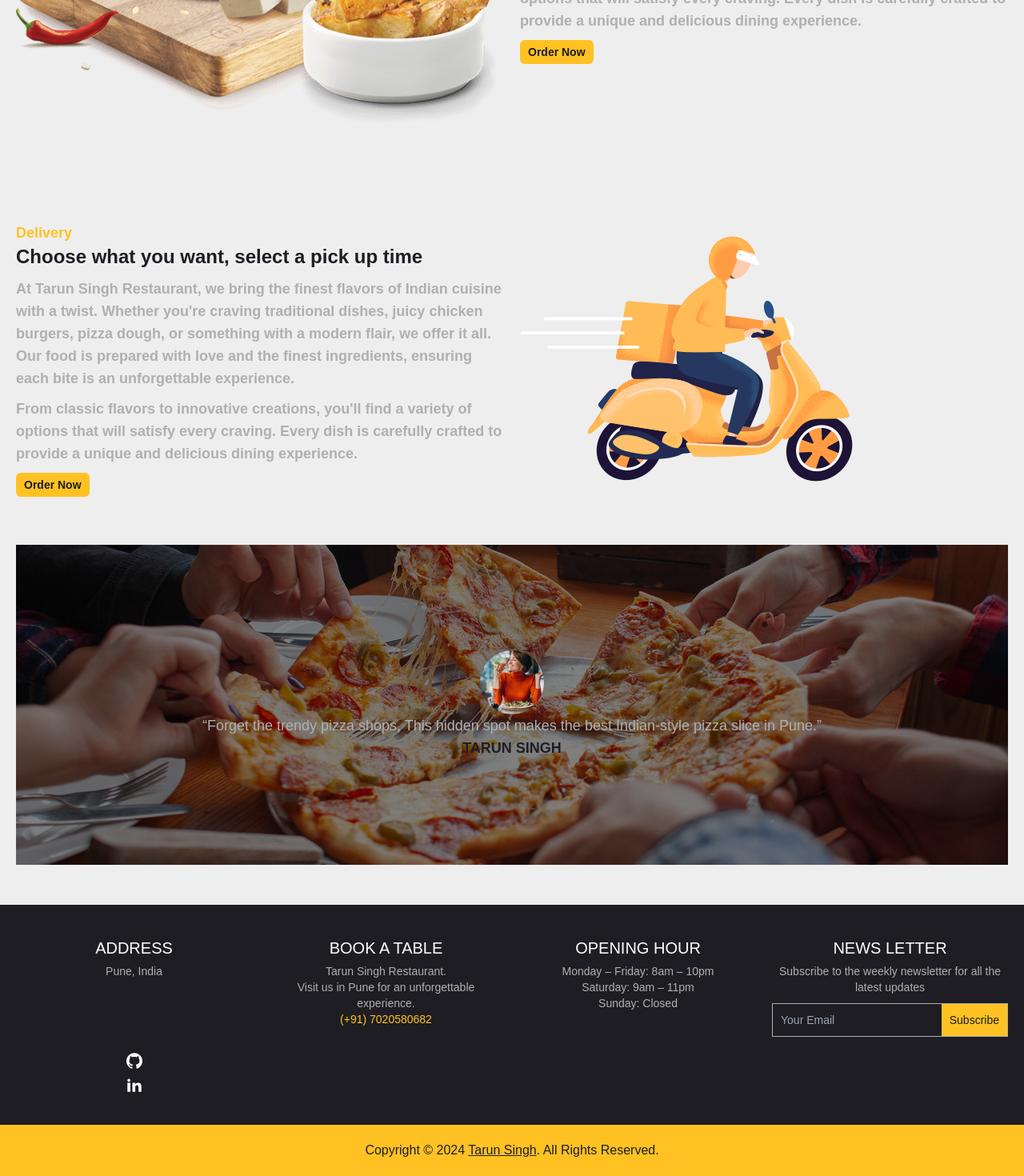
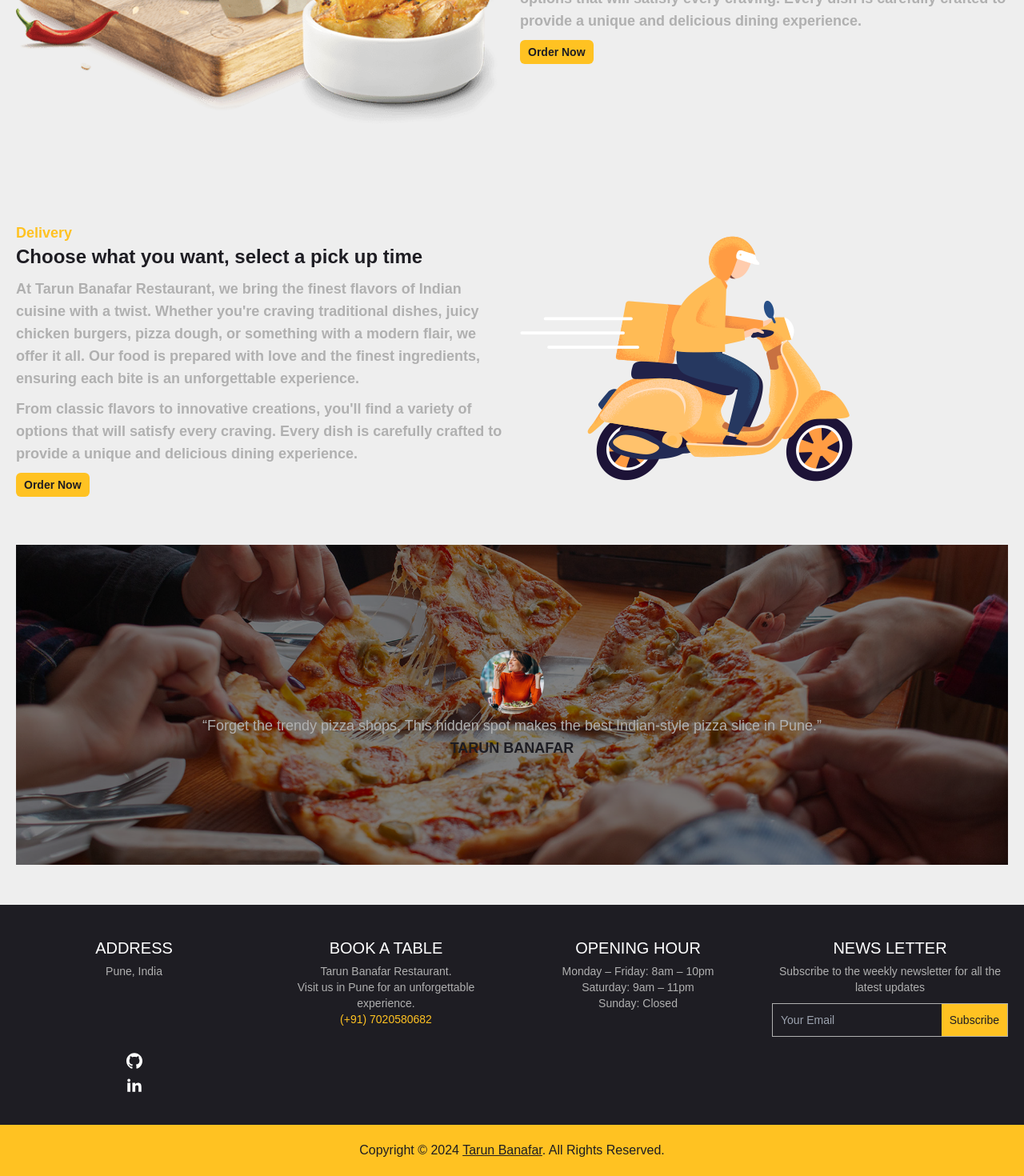
Before and after one commit to YashMishra0101/Food-Delivery-Website, a React (Vite) app: page / in a window 1280 px wide. Shown: the part 1173-2643 px from the top of the page at 80% size. Built offline with nearby package versions, Linux system fonts and the light colour scheme.

Commit message:
minor changes for client

```diff
--- a/src/components/Footer.jsx
+++ b/src/components/Footer.jsx
@@ -18,7 +18,7 @@ function Footer() {
             <div>
               <h5 className="mb-[5px] text-xl uppercase">Book A Table</h5>
               <p className="text-lightGray">
-                Tarun Singh Restaurant.
+              Tarun Banafar Restaurant.
                 <br /> Visit us in Pune for an unforgettable experience.
               </p>
               <span className="text-yellow">(+91) 7020580682</span>
@@ -74,7 +74,7 @@ function Footer() {
           target="_blank"
           className="underline"
         >
-          Tarun Singh
+          Tarun Banafar
         </Link>
         . All Rights Reserved.
       </p>
--- a/src/components/SectionFlexContainer.jsx
+++ b/src/components/SectionFlexContainer.jsx
@@ -18,7 +18,7 @@ function SectionFlexContainer({
         <p className="text-yellow">{description}</p>
         <h1 className="text-4xl md:text-2xl">{title}</h1>
         <p className="my-[10px] text-lightGray">
-          At Tarun Singh Restaurant, we bring the finest flavors of Indian
+          At Tarun Banafar Restaurant, we bring the finest flavors of Indian
           cuisine with a twist. Whether you're craving traditional dishes, juicy
           chicken burgers, pizza dough, or something with a modern flair, we
           offer it all. Our food is prepared with love and the finest
--- a/src/components/about/HeroSection.jsx
+++ b/src/components/about/HeroSection.jsx
@@ -9,7 +9,7 @@ function HeroSection() {
     <div className="flex min-h-[calc(100vh-80px)] items-center justify-center">
       <div className="flex flex-col items-center justify-between gap-[20px] md:flex-row">
         <div className="w-full text-center  text-lg font-bold md:w-[50%] md:text-left">
-          <p className="text-yellow">Wellome</p>
+          <p className="text-yellow">Welcome</p>
           <h1 className="text-4xl">
             Best Burger Ideas & Traditions from Around the World
           </h1>
--- a/src/components/orders/OrdersList.jsx
+++ b/src/components/orders/OrdersList.jsx
@@ -100,16 +100,16 @@ function OrdersList() {
                 className="w-full bg-transparent outline-none placeholder:text-sm"
                 type="text"
                 name="address"
-                placeholder={"Address"}
+                placeholder={"Your Table Number"}
                 value={fetchedAddress || address}
                 onChange={handleChange}
               />
-              <button
+              {/* <button
                 onClick={handleGetAddress}
                 className="h-full w-[150px] rounded-xl bg-yellow py-[2px]  text-xs hover:bg-darkYellow hover:text-white"
               >
                 Get Position
-              </button>
+              </button> */}
             </div>
 
             {error && <p className="text-sm text-red-500">{error}</p>}
--- a/src/data/staticData.js
+++ b/src/data/staticData.js
@@ -388,7 +388,7 @@ export const ClientsData = [
     id: 1,
     description:
       "“Forget the trendy pizza shops, This hidden spot makes the best Indian-style pizza slice in Pune.”",
-    name: "Tarun Singh",
+    name: "Tarun Banafar",
     image: clientImage1,
   },
 
```
Also changed, not shown: 1 other file (tests, documents, lock files or other folders).
